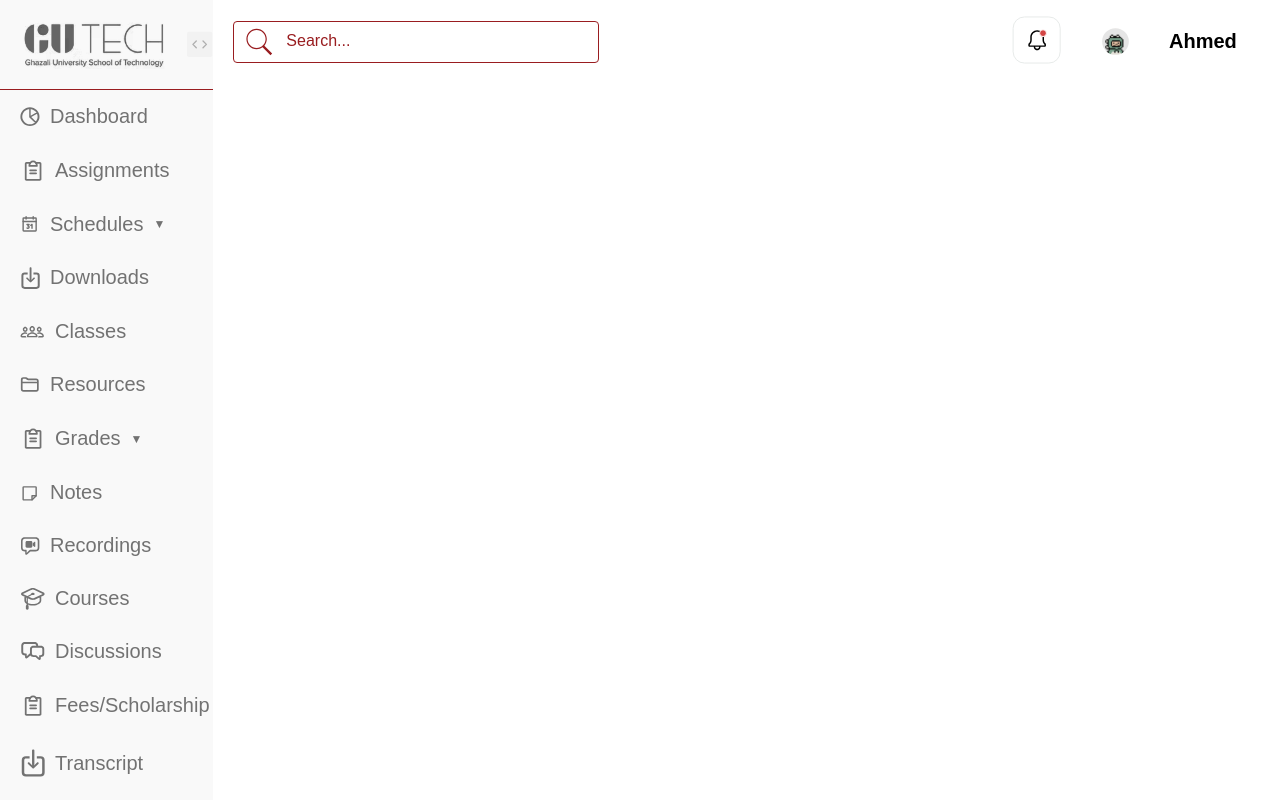
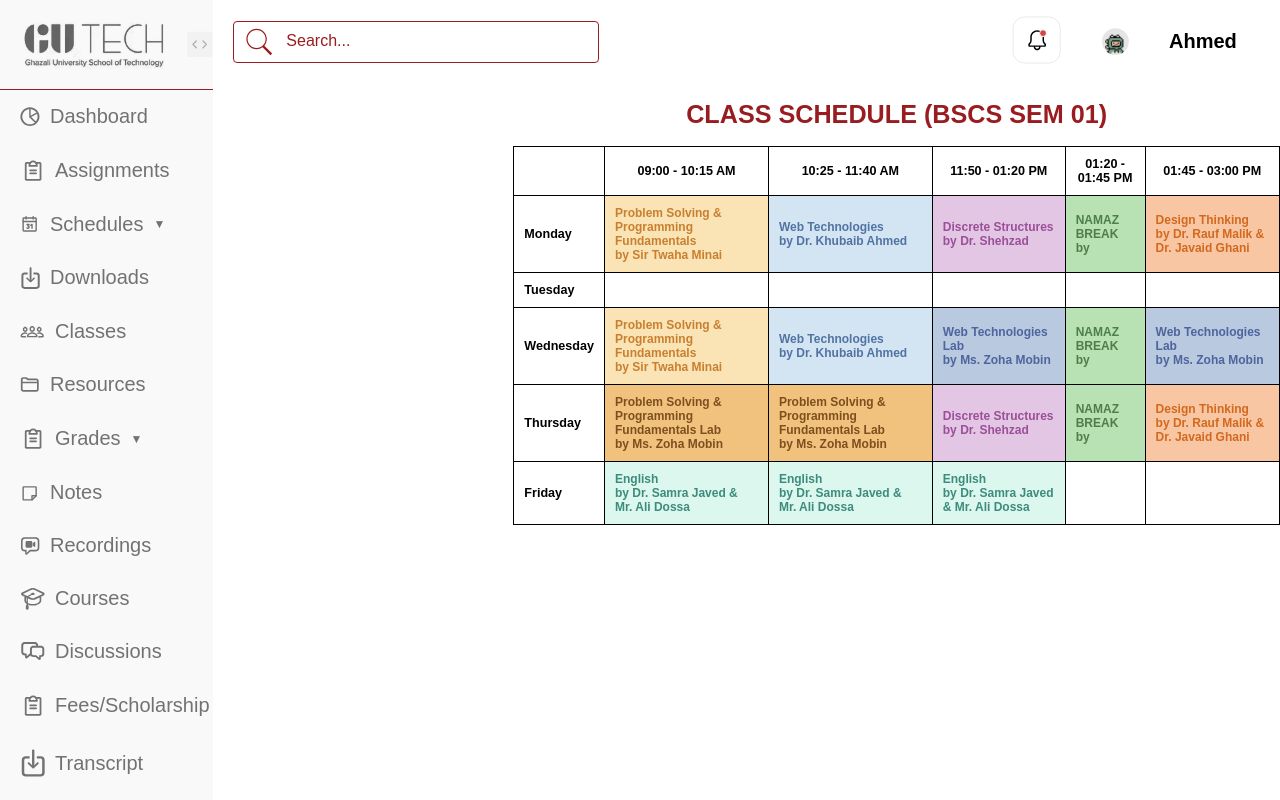
Before and after one commit to ZohaMobin/gutech-studentportal, a React (Create React App) app: page /schedules in a window 1280 px wide. Built offline with nearby package versions, Linux system fonts and the light colour scheme.

Commit message:
integrated side bars

```diff
--- a/package.json
+++ b/package.json
@@ -6,6 +6,7 @@
     "cra-template": "1.2.0",
     "react": "^19.0.0",
     "react-dom": "^19.0.0",
+    "react-router-dom": "^7.1.1",
     "react-scripts": "5.0.1"
   },
   "scripts": {
--- a/src/App.js
+++ b/src/App.js
@@ -1,24 +1,28 @@
 import './App.css';
 import { BrowserRouter as Router, Routes, Route } from 'react-router-dom';
-import Sidebar from "../src/Pages/Sidebar/sidebar/index";
+import Sidebar from './Pages/Sidebar/sidebar/index';
 import Assignments from './Pages/assignments/assignments';
-
 import Dashboard from './Pages/dashboard/dashboard';
 import { Topbar } from './Pages/topbar/topbar';
+import ClassSchedule from './Pages/Class Schedule/ClassSchedule';
 
 function App() {
   return (
     <Router>
       <div className="App">
+        {/* Sidebar */}
         <Sidebar />
-        <div className='mainContent '>
-  <Topbar/>
-        <Routes>
 
-          <Route path="/" element={<Dashboard/>} />
-          <Route path="/assignments" element={<Assignments />} />
+        {/* Main content */}
+        <div className="mainContent">
+          <Topbar />
 
-        </Routes>
+          {/* Routes */}
+          <Routes>
+            <Route path="/" element={<Dashboard />} />
+            <Route path="/assignments" element={<Assignments />} />
+            <Route path="/schedules" element={ <ClassSchedule />} />
+          </Routes>
         </div>
       </div>
     </Router>
--- a/src/Pages/Class Schedule/Class Schedule.css
+++ b/src/Pages/Class Schedule/Class Schedule.css
@@ -1,5 +1,6 @@
 .heading{
   color: #991D20;
+  text-align: center;
 }
 .schedule-container {
   margin: 0 auto;
@@ -171,3 +172,7 @@ table td, table th {
   font-size: 12px;
   margin-top: 5px;
 }
+
+.timetable{
+  margin-left: 300px;
+}
--- a/src/Pages/Class Schedule/Class Schedule.jsx
+++ b/src/Pages/Class Schedule/ClassSchedule.jsx
@@ -1,6 +1,6 @@
 import './Class Schedule.css';
 
-const SimpleTable = () => {
+const ClassSchedule= () => {
   const schedule = [
     {
       day: 'Monday',
@@ -55,7 +55,7 @@ const SimpleTable = () => {
   ];
 
   return (
-    <div>
+    <div className='timetable'>
       <h1 className='heading'>CLASS SCHEDULE (BSCS SEM 01)</h1>
       <table>
         <thead>
@@ -86,4 +86,4 @@ const SimpleTable = () => {
   );
 };
 
-export default SimpleTable;
+export default ClassSchedule;
```
Also changed, not shown: 1 other file (tests, documents, lock files or other folders).
